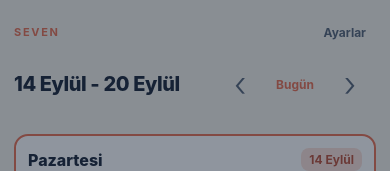
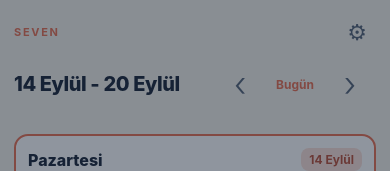
Before and after one commit to alkang53/haftalik-plan, a React Native app: screen / in a window 390 px wide. Shown: the top 171 px of the page. Built offline with nearby package versions, Linux system fonts and the light colour scheme.

Commit message:
ui: use settings icon in plan header

```diff
--- a/src/screens/WeeklyPlanScreen.tsx
+++ b/src/screens/WeeklyPlanScreen.tsx
@@ -219,7 +219,7 @@ export function WeeklyPlanScreen() {
         <View style={styles.planTopBar}>
           <Text style={styles.topBarLabel}>SEVEN</Text>
           <Pressable accessibilityLabel="Gizlilik ve ayarları aç" accessibilityRole="button" onPress={() => setShowPrivacyInfo(true)} style={({ pressed }) => [styles.settingsButton, pressed && styles.pressedButton]}>
-            <Text style={styles.settingsText}>Ayarlar</Text>
+            <Text style={styles.settingsIcon}>⚙</Text>
           </Pressable>
         </View>
         <View style={styles.planHeader}>
--- a/src/styles/appStyles.ts
+++ b/src/styles/appStyles.ts
@@ -7,8 +7,8 @@ export const styles = StyleSheet.create({
   dayScrollContent: { paddingBottom: 24, paddingHorizontal: 14 },
   planTopBar: { alignItems: 'center', flexDirection: 'row', height: 36, justifyContent: 'space-between' },
   topBarLabel: { color: '#E76F51', fontSize: 11, fontWeight: '700', letterSpacing: 1.7 },
-  settingsButton: { borderRadius: 10, paddingHorizontal: 10, paddingVertical: 7 },
-  settingsText: { color: '#526174', fontSize: 12, fontWeight: '700' },
+  settingsButton: { alignItems: 'center', borderRadius: 10, height: 38, justifyContent: 'center', width: 38 },
+  settingsIcon: { color: '#526174', fontSize: 22, lineHeight: 25 },
   planHeader: {
     alignItems: 'center',
     flexDirection: 'row',
```
